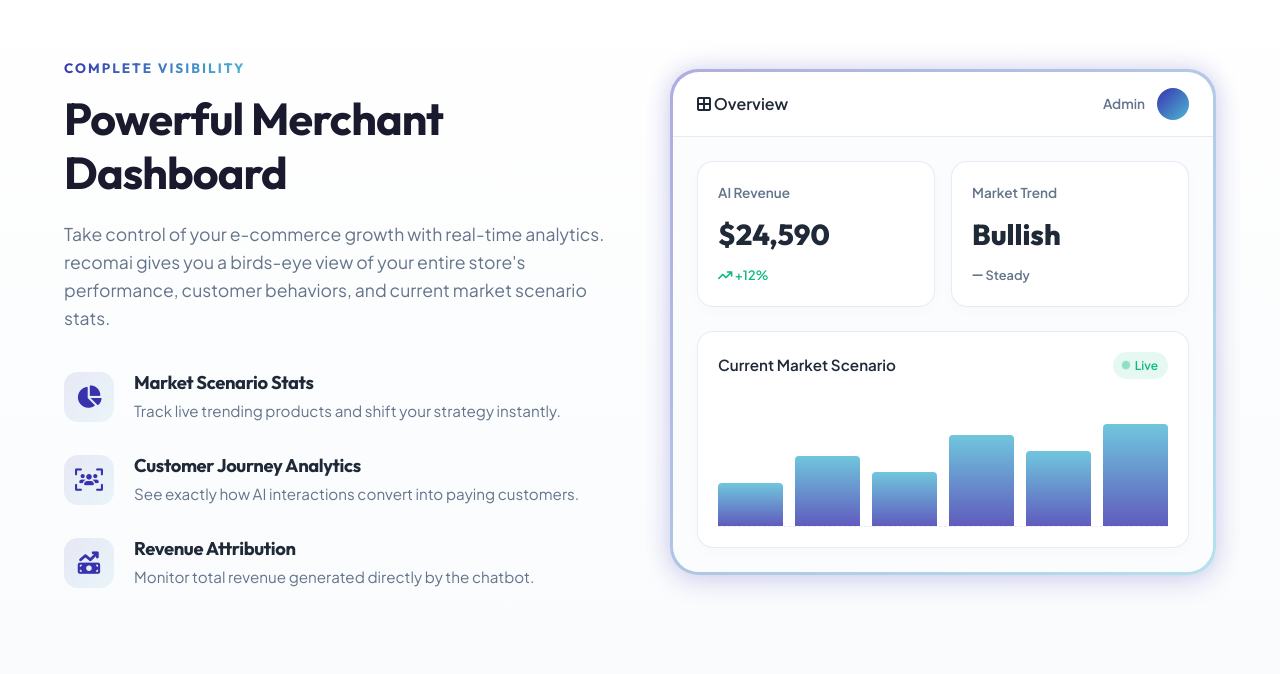
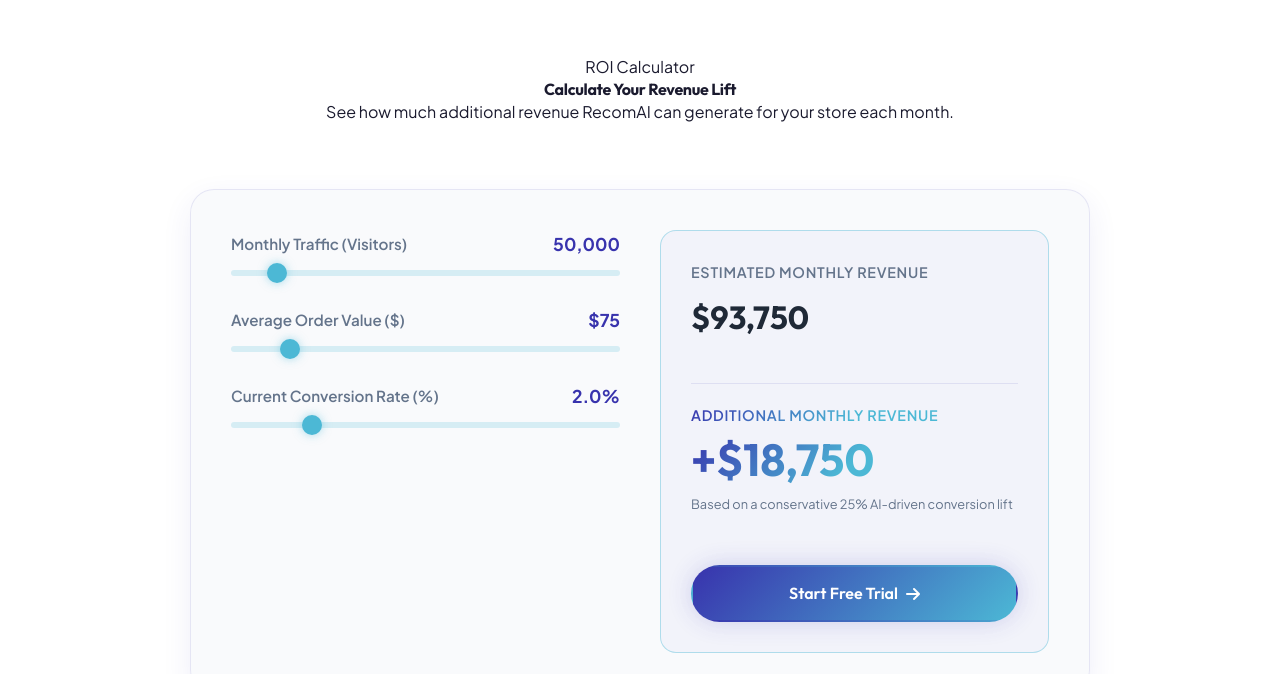
Before and after one commit to shivampb/recom-simple, a React (Vite) app: page / in a window 1280 px wide. Shown: the part 3613-4287 px from the top of the page. Built offline with nearby package versions, Linux system fonts and the light colour scheme.

Commit message:
Move ROI Calculator section above Powerful Merchant Dashboard

```diff
--- a/src/pages/landing.tsx
+++ b/src/pages/landing.tsx
@@ -292,6 +292,9 @@
         </div>
       </section>
 
+      {/* ROI Calculator Section */}
+      <RoiCalculator />
+
       {/* Merchant Dashboard Section */}
       <section className="dashboard-section" id="dashboard">
         <div className="container">
@@ -568,8 +571,6 @@
           </div>
         </div>
       </section>
-      {/* ROI Calculator Section */}
-      <RoiCalculator />
 
       {/* Action Section / Newsletter */}
       <section className="cta-banner-section">
```
